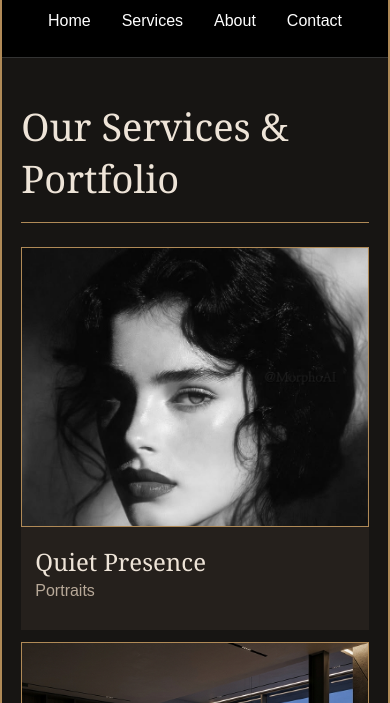
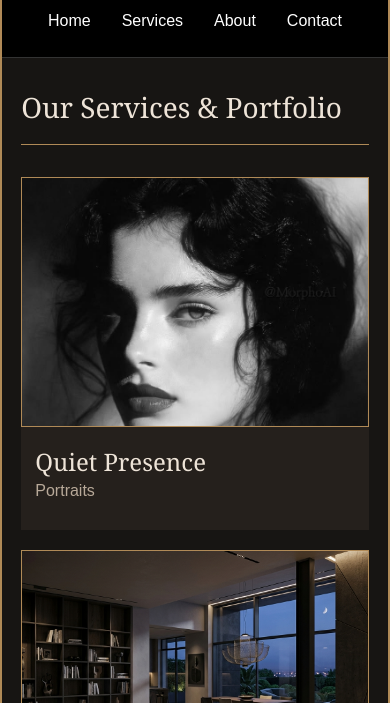
Before and after one commit to duasehar525394-sudo/YUGEN-Photography-Visual-Stories, a plain HTML site: page services.html in a window 390 px wide. Shown: the part 141-844 px from the top of the page. Drawn offline with Linux system fonts and the light colour scheme.

Commit message:
Fix services grid mobile responsive design - add proper spacing and image height

```diff
--- a/services.html
+++ b/services.html
@@ -173,6 +173,16 @@
 
             .project-grid {
                 grid-template-columns: 1fr;
+                gap: 20px;
+                padding: 30px 5% 40px;
+            }
+
+            .services-title {
+                font-size: 28px;
+            }
+
+            .project img {
+                height: 250px;
             }
         }
     </style>
```
Lines whose indentation alone changed are shown as unchanged.
